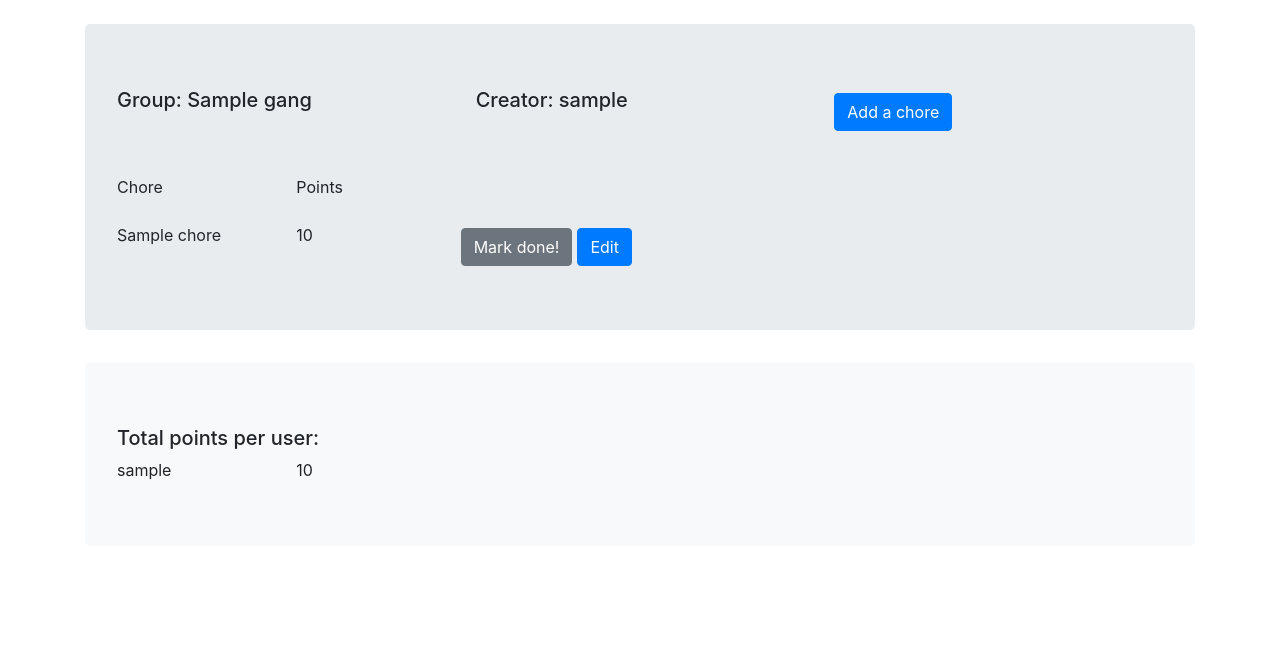
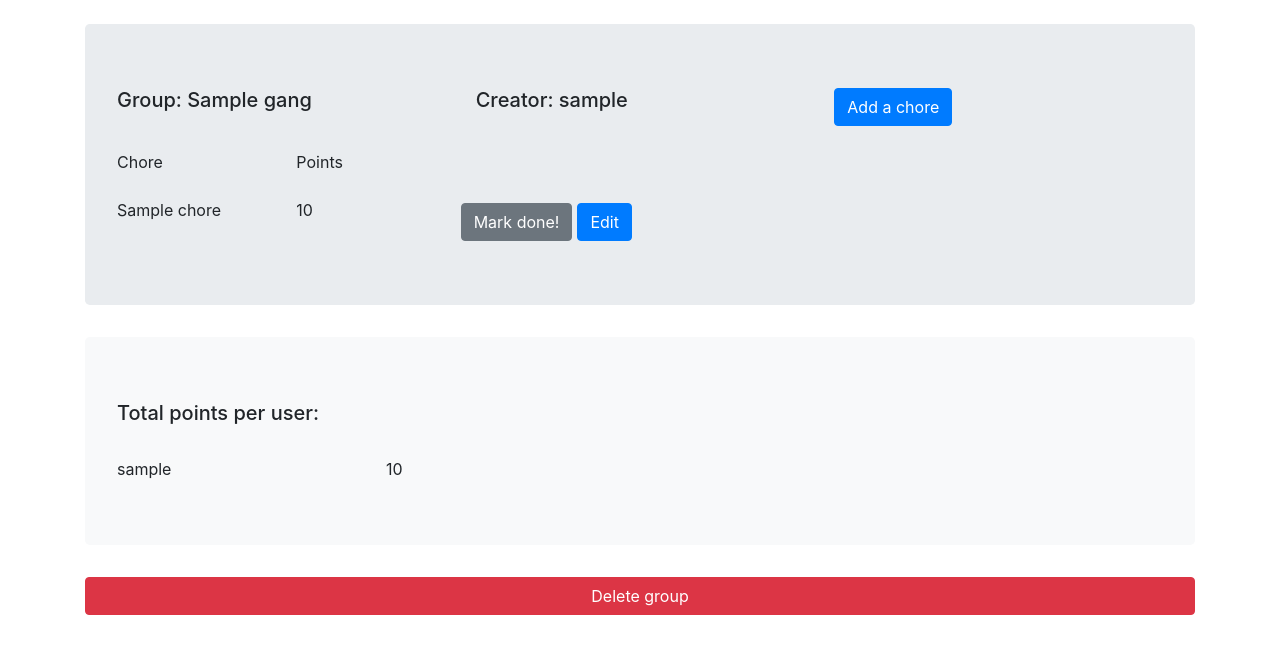
Before and after one commit to rhiskk/ChoreTracker, a Flask app: page /groups/1 in a window 1280 px wide. Shown: the part 56-710 px from the top of the page. Run offline with Flask 2, Linux system fonts and the light colour scheme; a user stored in the database is signed in; tables that the repository leaves empty hold one stand-in row (values such as "Sample post"); some libraries are stand-ins or nearby versions.

Commit message:
group delete and styling

```diff
--- a/application/groups/views.py
+++ b/application/groups/views.py
@@ -2,6 +2,7 @@ from application import app, db
 from flask import redirect, render_template, request, url_for
 from flask_login import login_required, current_user
 from application.groups.models import Group
+from application.instances.models import Instance
 from application.groups.forms import GroupForm
 from application.auth.models import User
 
@@ -40,10 +41,28 @@ def groups_view(group_id):
     g = Group.query.get(group_id)
     c = User.query.get(g.creator_id)
     authorized = False
+
     if c.id == current_user.id or current_user.role == "ADMIN":
         authorized = True
+
     return render_template("groups/view.html", group=g, creator=c, authorized=authorized,
                              userPoints=User.count_user_group_points(group_id))
+
+@app.route("/groups/delete/<int:group_id>/", methods=["POST"])
+@login_required
+def groups_delete(group_id):
+
+    g = Group.query.get(group_id)
+
+    if g.creator_id !=  current_user.id and current_user.role != "ADMIN":
+        return login_manager.unauthorized()
+    for chore in g.chores:
+        Instance.query.filter_by(chore_id = chore.id).delete()
+        db.session.delete(chore)
+
+    db.session.delete(g)
+    db.session().commit()
+    return redirect(url_for("users_groups"))
 
 @app.route("/groups/", methods=["POST"])
 @login_required
@@ -54,9 +73,7 @@ def groups_create():
         return render_template("groups/new.html", form=form)
 
     g = Group(form.name.data, current_user.id)
-
     db.session().add(g)
-
     g.members.append(current_user)
     db.session().commit()
 
--- a/application/templates/groups/view.html
+++ b/application/templates/groups/view.html
@@ -11,14 +11,15 @@
       <h5>Creator: {{ creator.username }}</h5>
     </div>
     {% if authorized %}
-    <div class="col-2">
+    <div class="col-4">
       <form action="{{ url_for('chores_form', group_id=group.id) }}">
-        <input type="submit" value="Add a chore" class="btn btn-primary" style="margin: 5px 0px 20px 0px;" />
+        <input type="submit" value="Add a chore" class="btn btn-primary" />
       </form>
     </div>
     {% endif %}
   </div>
   <br>
+  {% if group.chores|length %}
   <div class="row">
     <div class="col-2">Chore</div>
     <div class="col-2">Points</div>
@@ -38,19 +39,45 @@
     {% endif %}
   </div>
   {% endfor %}
+  {% else %}
+  <h3 >No chores</h3>
+  {% endif %}
 </div>
 <div class="jumbotron bg-light">
   <div class="row">
-    <div class="col-4">
+    <div class="col-6">
       <h5>Total points per user:</h5>
+      <br>
     </div>
   </div>
   {% for user in userPoints %}
   <div class="row">
-    <div class="col-2">{{ user.username }}</div>
-    <div class="col-2">{{ user.points }}</div>
+    <div class="col-3">{{ user.username }}</div>
+    <div class="col-3">{{ user.points }}</div>
   </div>
   {% endfor %}
 </div>
+{% if authorized %}
+<button class="btn btn-danger btn-block" onclick="document.getElementById('confirm').style.display='block' ">Delete
+  group</button>
+<div id="confirm" class="modal">
+  <span onclick="document.getElementById('confirm').style.display='none'" class="close"
+    title="Close Modal">&times;</span>
+  <form class="modal-content" method="POST" action="{{ url_for('groups_delete', group_id=group.id) }}">
+    <div class="container">
+      <h1>Delete group</h1>
+      <p>Are you sure you want to delete group?</p>
+      <div class="clearfix">
+        <button type="button" onclick="document.getElementById('confirm').style.display='none'"
+          class="btn btn-secondary">Cancel</button>
+        <form>
+          <input type="submit" value="Delete" class="btn btn-danger" />
+        </form>
+      </div>
+    </div>
+  </form>
+</div>
+{% endif %}
+
 
 {% endblock %}
```
